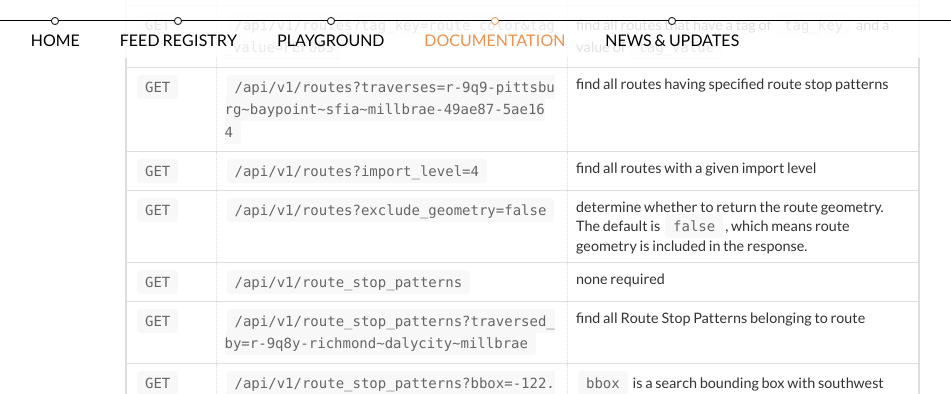
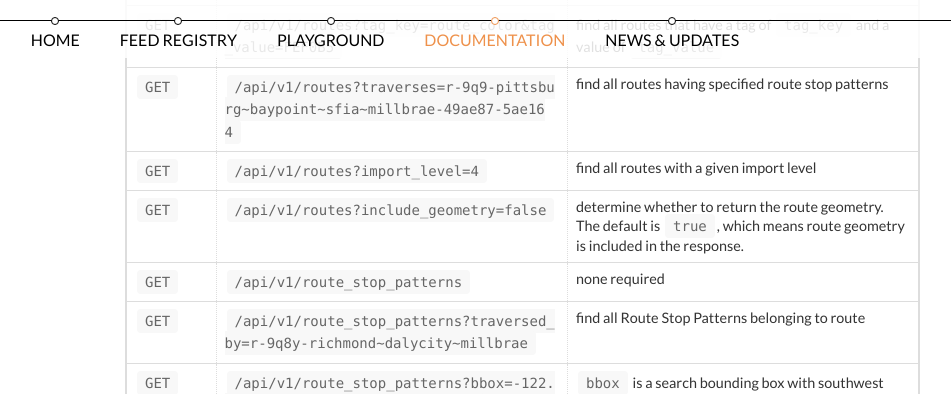
Before and after one commit to transitland/www-transit-land, a Jekyll site: the page built from documentation/datastore/api-endpoints.md, in a window 1280 px wide and 900 px high, scrolled down 2750 px. Shown: the top 394 px of the window, without its empty margins (255-1206 px from the left). Built offline with Jekyll 4.4.1, drawn with Linux system fonts in a browser that asks for light colours; nearby versions of some CDN libraries.

Commit message:
change exclude == false to include == true

```diff
--- a/documentation/datastore/api-endpoints.md
+++ b/documentation/datastore/api-endpoints.md
@@ -51,7 +51,7 @@
 `GET` |  `/api/v1/routes?tag_key=route_color&tag_value=FEF0B5` | find all routes that have a tag of `tag_key` and a value of `tag_value`
 `GET` |  `/api/v1/routes?traverses=r-9q9-pittsburg~baypoint~sfia~millbrae-49ae87-5ae164` | find all routes having specified route stop patterns
 `GET` |  `/api/v1/routes?import_level=4` | find all routes with a given import level
-`GET` |  `/api/v1/routes?exclude_geometry=false` | determine whether to return the route geometry. The default is `false`, which means route geometry is included in the response.
+`GET` |  `/api/v1/routes?include_geometry=false` | determine whether to return the route geometry. The default is `true`, which means route geometry is included in the response.
 `GET` |  `/api/v1/route_stop_patterns` | none required
 `GET` |  `/api/v1/route_stop_patterns?traversed_by=r-9q8y-richmond~dalycity~millbrae` | find all Route Stop Patterns belonging to route
 `GET` |  `/api/v1/route_stop_patterns?bbox=-122.4183,37.7758,-122.4120,37.7858` | `bbox` is a search bounding box with southwest longitude, southwest latitude, northeast longitude, northeast latitude (separated by commas)
```
